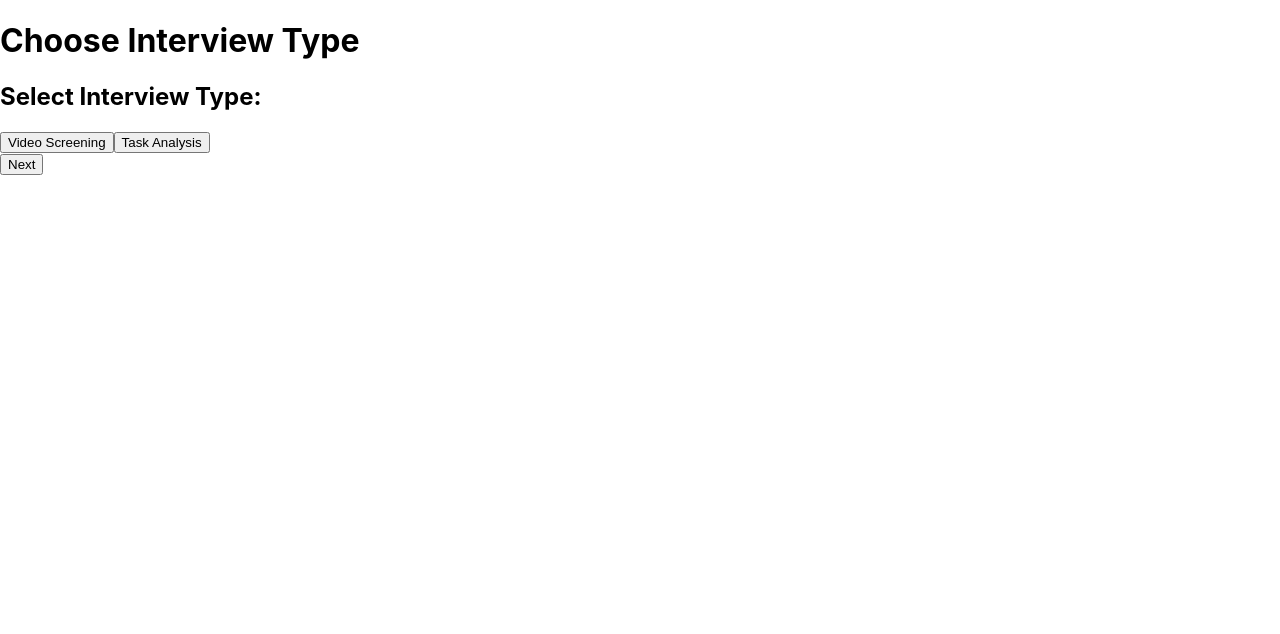
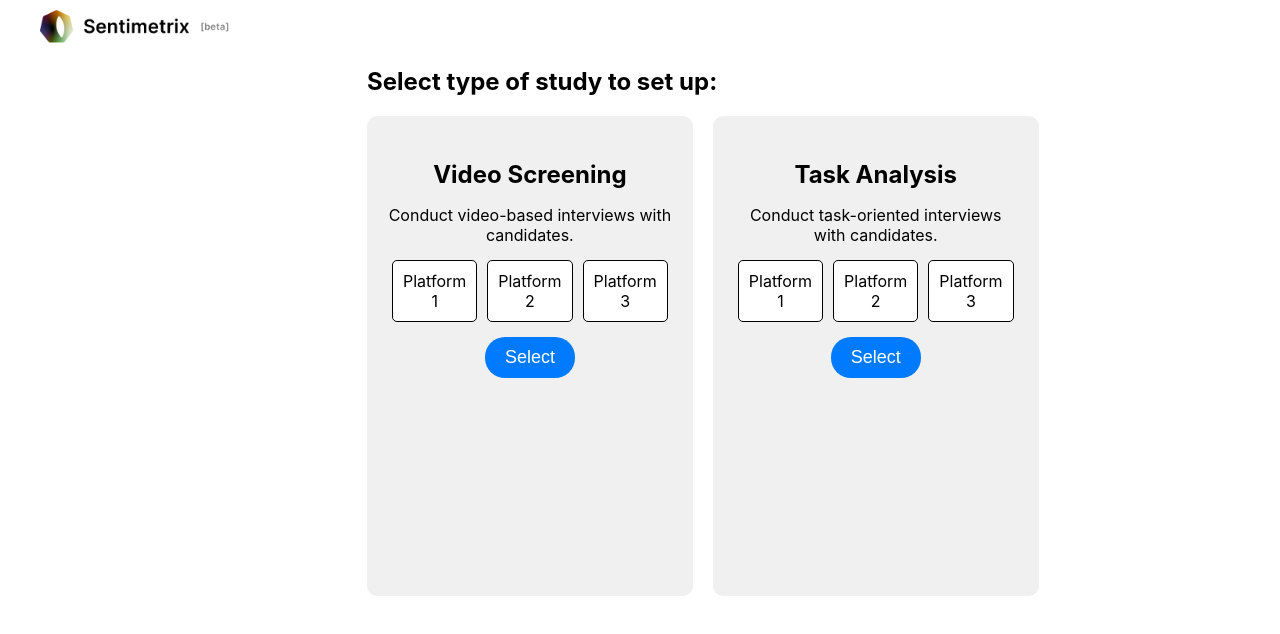
Before and after one commit to ForVic/sentimetrix, a React (Create React App) app in the folder frontend/sentimetrix-client/: page / in a window 1280 px wide. Shown: the top 634 px of the page. Built offline with nearby package versions, Linux system fonts and the light colour scheme.

Commit message:
[Frontend] [Interviewer Client] [ChooseInterviewType] init styles

```diff
--- a/frontend/sentimetrix-client/src/InterviewerComponents/InterviewChoiceComponent.js
+++ b/frontend/sentimetrix-client/src/InterviewerComponents/InterviewChoiceComponent.js
@@ -1,25 +1,48 @@
 // src/InterviewerComponents/InterviewChoiceComponent.js
 
 import React, { useState } from "react";
+import "./styles/InterviewChoiceComponent.css"; // Import the CSS file
+import { Link, useNavigate } from "react-router-dom";
 
-function InterviewChoiceComponent({ handleTypeSelection }) {
-  const [selectedType, setSelectedType] = useState("");
+function InterviewChoiceComponent() {
+  const navigate = useNavigate();
 
-  const handleLoclaTypeSelection = (type) => {
-    setSelectedType(type);
-    handleTypeSelection(type);
+  const handleLocalTypeSelection = (selectedType) => {
+    navigate("/create-interview/" + selectedType);
   };
 
   return (
     <div>
-      <h2>Select Interview Type:</h2>
-      <button onClick={() => handleLoclaTypeSelection("video-screening")}>
-        Video Screening
-      </button>
-      <button onClick={() => handleLoclaTypeSelection("task-analysis")}>
-        Task Analysis
-      </button>
-      {selectedType && <p>Selected: {selectedType}</p>}
+      <h2 className={"title"}>Select type of study to set up:</h2>
+      <div className="interview-choice-container ">
+        {/* Video Screening Card */}
+        <div className="interview-card">
+          <h3>Video Screening</h3>
+          <p>Conduct video-based interviews with candidates.</p>
+          <div className="platforms-row">
+            <div className="platform-box">Platform 1</div>
+            <div className="platform-box">Platform 2</div>
+            <div className="platform-box">Platform 3</div>
+          </div>
+          <button onClick={() => handleLocalTypeSelection("video-screening")}>
+            Select
+          </button>
+        </div>
+
+        {/* Task Analysis Card */}
+        <div className="interview-card">
+          <h3>Task Analysis</h3>
+          <p>Conduct task-oriented interviews with candidates.</p>
+          <div className="platforms-row">
+            <div className="platform-box">Platform 1</div>
+            <div className="platform-box">Platform 2</div>
+            <div className="platform-box">Platform 3</div>
+          </div>
+          <button onClick={() => handleLocalTypeSelection("task-analysis")}>
+            Select
+          </button>
+        </div>
+      </div>
     </div>
   );
 }
--- /dev/null
+++ b/frontend/sentimetrix-client/src/InterviewerComponents/styles/InterviewChoiceComponent.css
@@ -0,0 +1,72 @@
+/* src/InterviewerComponents/InterviewChoiceComponent.css */
+
+/* Card Container (Flexbox) */
+.interview-choice-container {
+  display: flex;
+  flex-direction: row;
+  justify-content: space-between;
+  gap: 20px; /* Adjust the gap as needed */
+}
+
+/* Card Styles */
+.interview-card {
+  flex: 1;
+  height: 30rem;
+  padding: 20px;
+  background-color: #f0f0f0; /* Light grey background */
+  border-radius: 10px;
+  text-align: center;
+  transition: background-color 0.3s ease;
+  box-sizing: border-box;
+}
+
+.interview-card:hover {
+  background-color: #ddd; /* Light grey background on hover */
+}
+
+/* Card Title */
+.interview-card h3 {
+  font-size: 24px;
+  margin-bottom: 10px;
+  color: #000; /* Black text */
+}
+
+/* Card Description */
+.interview-card p {
+  font-size: 16px;
+  margin-bottom: 15px;
+  color: #000; /* Black text */
+}
+
+/* Platform Boxes */
+.platforms-row {
+  display: flex;
+  justify-content: center;
+  margin-bottom: 15px;
+}
+
+.platform-box {
+  flex: 1;
+  padding: 10px;
+  margin: 0 5px;
+  background-color: #fff;
+  border: 1px solid #000; /* Black border */
+  border-radius: 5px;
+  text-align: center;
+}
+
+/* Select Button */
+.interview-card button {
+  background-color: #007bff; /* Blue background */
+  color: #fff; /* White text */
+  border: none;
+  border-radius: 20px;
+  padding: 10px 20px;
+  font-size: 18px;
+  cursor: pointer;
+  transition: background-color 0.3s ease;
+}
+
+.interview-card button:hover {
+  background-color: #0056b3; /* Darker blue background on hover */
+}
--- a/frontend/sentimetrix-client/src/InterviewerViews/ChooseInterviewTypeView.js
+++ b/frontend/sentimetrix-client/src/InterviewerViews/ChooseInterviewTypeView.js
@@ -2,30 +2,20 @@
 
 import React, { useState } from "react";
 import InterviewChoiceComponent from "../InterviewerComponents/InterviewChoiceComponent";
-import { Link, useNavigate } from "react-router-dom";
+import "./styles/ChooseInterviewTypeView.css";
+import sentimetrixLogo from "../imgs/sentimetrix_logo.png";
 
 function ChooseInterviewTypeView() {
-  const navigate = useNavigate();
-
-  const [selectedType, setSelectedType] = useState("");
-
-  const handleTypeSelection = (type) => {
-    setSelectedType(type);
-  };
-
-  const handleNextClick = () => {
-    if (selectedType) {
-      navigate("/create-interview/" + selectedType);
-    } else {
-      // Handle the case where no type is selected
-    }
-  };
-
   return (
     <div>
-      <h1>Choose Interview Type</h1>
-      <InterviewChoiceComponent handleTypeSelection={handleTypeSelection} />
-      <button onClick={handleNextClick}>Next</button>
+      <img
+        className="sentimetrix-logo"
+        src={sentimetrixLogo}
+        alt="Sentimetrix"
+      />
+      <div className="section-wrapper">
+        <InterviewChoiceComponent />
+      </div>
     </div>
   );
 }
--- /dev/null
+++ b/frontend/sentimetrix-client/src/InterviewerViews/styles/ChooseInterviewTypeView.css
@@ -0,0 +1,16 @@
+/* src/InterviewerComponents/InterviewChoiceComponent.css */
+
+/* Card Container (Flexbox) */
+.section-wrapper {
+  padding-left:367px;
+  padding-right:367px;
+  display: flex;
+  flex-direction: column;
+  justify-content: center;
+}
+
+.sentimetrix-logo {
+  width: 190px;
+  padding-left: 40px;
+  padding-top: 10px;
+}
```
Also changed, not shown: frontend/sentimetrix-client/src/imgs/sentimetrix_logo.png (added).
